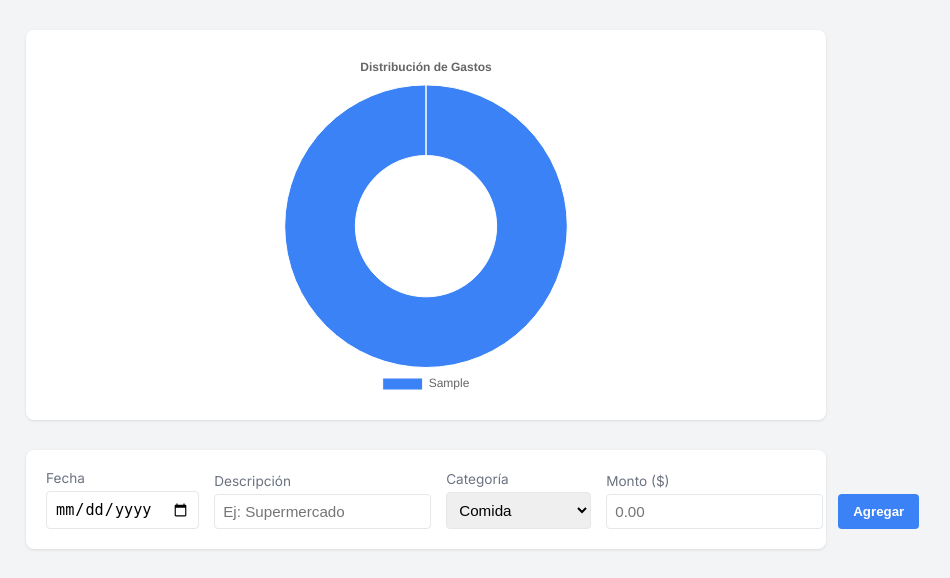
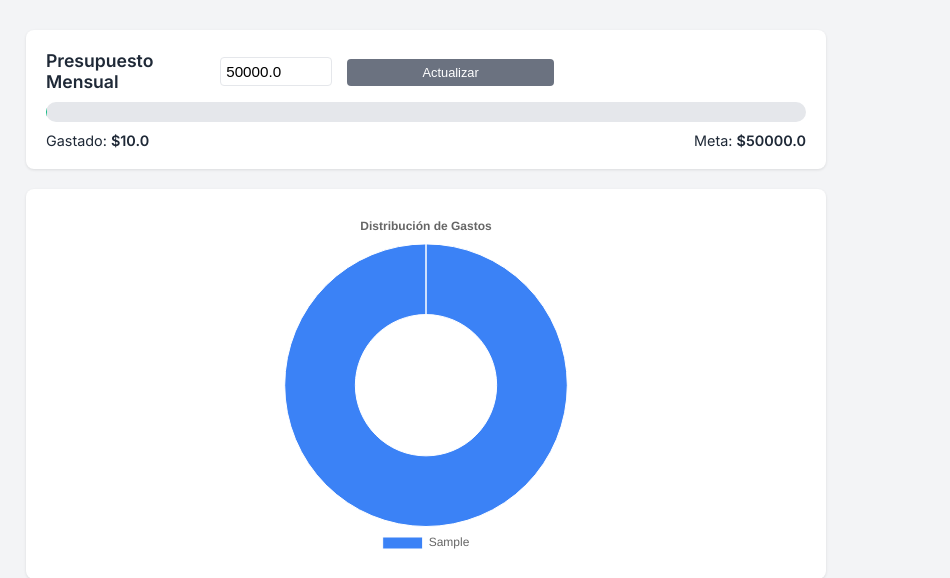
Before and after one commit to ryakimovicz/flask-expense-tracker, a Flask app: page / in a window 1280 px wide. Shown: the part 80-658 px from the top of the page, without its empty margins (214-1164 px from the left). Run offline with Flask 3, Linux system fonts and the light colour scheme; tables that the repository leaves empty hold one stand-in row (values such as "Sample post").

Commit message:
Agregar barra de progreso de presupuesto y alerta visual de gastos

```diff
--- a/app.py
+++ b/app.py
@@ -11,6 +11,8 @@ app.config['SQLALCHEMY_DATABASE_URI'] = 'sqlite:///expenses.db'
 app.config['SQLALCHEMY_TRACK_MODIFICATIONS'] = False
 
 db = SQLAlchemy(app)
+
+BUDGET_LIMIT = 50000.0
 
 # --- Modelos ---
 class Expense(db.Model):
@@ -59,6 +61,22 @@ def home():
 
     expenses = query.order_by(Expense.date.desc()).all()
 
+    # --- CÁLCULO DE PRESUPUESTO ---
+    total_spent = sum(e.amount for e in expenses)
+    budget_limit = BUDGET_LIMIT
+
+    # Calcular porcentaje
+    percentage = (total_spent / budget_limit * 100) if budget_limit > 0 else 0
+    percentage = min(percentage, 100)
+
+    # Determinar color
+    if percentage < 50:
+        progress_color = "bg-green-500"
+    elif percentage < 80:
+        progress_color = "bg-yellow-500"
+    else:
+        progress_color = "bg-red-500"
+
     # Datos para selectores
     all_dates = db.session.query(Expense.date).all()
     available_dates = set()
@@ -76,7 +94,22 @@ def home():
                            available_dates=available_dates,
                            month_names=month_names,
                            sel_year=filter_year,
-                           sel_month=filter_month)
+                           sel_month=filter_month,
+                           total_spent=total_spent,
+                           budget_limit=budget_limit,
+                           percentage=percentage,
+                           progress_color=progress_color)
+
+# Actualizar Presupuesto
+@app.route('/update_budget', methods=['POST'])
+def update_budget():
+    global BUDGET_LIMIT
+    try:
+        new_limit = float(request.form['budget'])
+        BUDGET_LIMIT = new_limit
+    except:
+        pass
+    return redirect(url_for('home'))
 
 @app.route('/delete/<int:id>', methods=['POST'])
 def delete_expense(id):
@@ -113,7 +146,6 @@ def chart_data():
 
     return jsonify({'labels': labels, 'data': values})
 
-# Exportar a CSV
 @app.route('/export')
 def export_data():
     filter_year = request.args.get('year', type=int)
@@ -130,18 +162,13 @@ def export_data():
 
     expenses = query.order_by(Expense.date.desc()).all()
 
-    # Crea el archivo CSV en memoria
     output = io.StringIO()
     writer = csv.writer(output)
-
-    # Escribir encabezados
     writer.writerow(['ID', 'Fecha', 'Descripción', 'Categoría', 'Monto'])
 
-    # Escribir filas
     for expense in expenses:
         writer.writerow([expense.id, expense.date, expense.description, expense.category, expense.amount])
 
-    # Prepara la respuesta de descarga
     return Response(
         output.getvalue(),
         mimetype="text/csv",
--- a/static/css/style.css
+++ b/static/css/style.css
@@ -233,3 +233,66 @@ th {
     border-top-left-radius: 0;
     border-top-right-radius: 0;
 }
+
+/* Presupuesto */
+.budget-section {
+    background-color: var(--card-bg);
+    padding: 20px;
+    border-radius: 8px;
+    box-shadow: 0 1px 3px rgba(0,0,0,0.1);
+    margin-bottom: 20px;
+}
+
+.budget-header {
+    display: flex;
+    justify-content: space-between;
+    align-items: center;
+    margin-bottom: 10px;
+}
+
+.budget-header h3 {
+    margin: 0;
+    font-size: 1.1rem;
+    color: var(--text-dark);
+}
+
+.budget-form input {
+    width: 100px;
+    padding: 5px;
+}
+
+.btn-sm {
+    background-color: var(--text-light);
+    color: white;
+    border: none;
+    padding: 6px 10px;
+    border-radius: 4px;
+    cursor: pointer;
+    font-size: 0.8rem;
+}
+
+.progress-container {
+    background-color: #e5e7eb;
+    border-radius: 10px;
+    height: 20px;
+    width: 100%;
+    overflow: hidden;
+    margin-bottom: 10px;
+}
+
+.progress-bar {
+    height: 100%;
+    transition: width 0.5s ease-in-out;
+}
+
+/* Colores dinámicos */
+.bg-green-500 { background-color: #10b981; }
+.bg-yellow-500 { background-color: #f59e0b; }
+.bg-red-500 { background-color: #ef4444; }
+
+.budget-info {
+    display: flex;
+    justify-content: space-between;
+    font-size: 0.9rem;
+    color: var(--text-dark);
+}
--- a/templates/index.html
+++ b/templates/index.html
@@ -14,10 +14,32 @@
             <h1>💰 Control de Gastos</h1>
         </header>
 
+        <!-- SECCIÓN DE PRESUPUESTO -->
+        <section class="budget-section">
+            <div class="budget-header">
+                <h3>Presupuesto Mensual</h3>
+                <form action="/update_budget" method="POST" class="budget-form">
+                    <input type="number" name="budget" value="{{ budget_limit }}" step="100">
+                    <button type="submit" class="btn-sm">Actualizar</button>
+                </form>
+            </div>
+
+            <div class="progress-container">
+                <div class="progress-bar {{ progress_color }}" style="width: {{ percentage }}%;"></div>
+            </div>
+
+            <div class="budget-info">
+                <span>Gastado: <strong>${{ total_spent }}</strong></span>
+                <span>Meta: <strong>${{ budget_limit }}</strong></span>
+            </div>
+        </section>
+
+        <!-- Sección de Gráfico -->
         <section class="chart-section">
             <canvas id="expenseChart"></canvas>
         </section>
 
+        <!-- Formulario -->
         <section class="form-section">
             <form action="/" method="POST">
                 <div class="form-group">
@@ -46,7 +68,7 @@
             </form>
         </section>
 
-        <!-- Barra de Filtros y Exportación -->
+        <!-- Barra de Filtros -->
         <section class="filter-section">
             <div class="filter-left">
                 <form action="/" method="GET" class="filter-form">
@@ -60,17 +82,13 @@
                             </option>
                         {% endfor %}
                     </select>
-
                     <input type="hidden" name="year" id="inputYear">
                     <input type="hidden" name="month" id="inputMonth">
                 </form>
-
                 {% if sel_year %}
                     <a href="/" class="btn-reset">Borrar</a>
                 {% endif %}
             </div>
-
-            <!-- Botón de Exportar -->
             <a href="{{ url_for('export_data', year=sel_year, month=sel_month) }}" class="btn-export">
                 📄 Exportar CSV
             </a>
```
